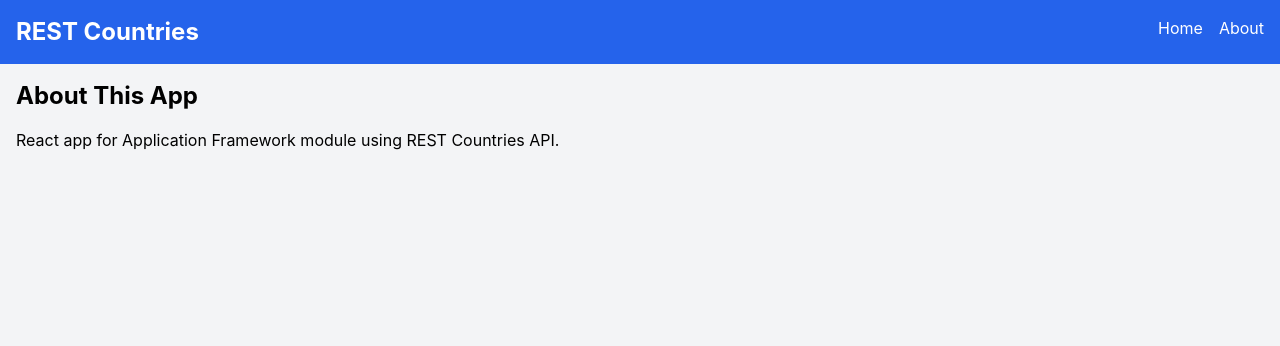
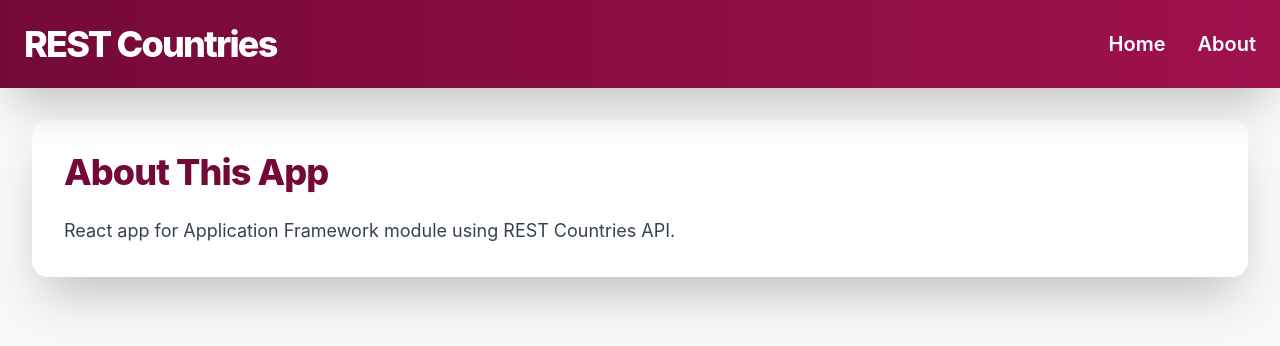
Before and after one commit to Shanuka095/WorldFacts, a React (Create React App) app: page /about in a window 1280 px wide. Shown: the top 346 px of the page. Built offline with nearby package versions, Linux system fonts and the light colour scheme.

Commit message:
Updated SearchFilter layout, changed main color to #740938, added animations and enhanced CSS

```diff
--- a/src/App.js
+++ b/src/App.js
@@ -6,7 +6,7 @@ import About from './pages/About';
    export default function App() {
      return (
        <Router>
-      <div className="min-h-screen bg-gray-100">
+         <div className="min-h-screen bg-gradient-to-b from-gray-50 to-gray-100">
            <Header />
            <Routes>
              <Route path="/" element={<Home />} />
--- a/src/components/CountryCard.js
+++ b/src/components/CountryCard.js
@@ -1,13 +1,13 @@
 import { Link } from 'react-router-dom';
-export default function CountryCard({ country }) {
-  return (
-    <div className="bg-white shadow-md rounded-lg p-4 hover:shadow-lg">
-      <img src={country.flags.png} alt={country.name.common} className="w-full h-32 object-cover rounded" />
-      <h3 className="text-lg font-semibold mt-2">{country.name.common}</h3>
-      <p><strong>Capital:</strong> {country.capital?.[0] || 'N/A'}</p>
-      <p><strong>Population:</strong> {country.population.toLocaleString()}</p>
-      <p><strong>Region:</strong> {country.region}</p>
-      <Link to={`/country/${country.name.common}`} className="text-blue-500 mt-2 inline-block">View Details</Link>
-    </div>
-  );
-}
+   export default function CountryCard({ country }) {
+     return (
+       <div className="bg-white shadow-2xl rounded-2xl p-6 border border-[#740938]/20 hover:shadow-[0_10px_20px_rgba(116,9,56,0.3)] transition-all duration-500 transform hover:scale-105 hover:rotate-1 animate-slideUpBounce">
+         <img src={country.flags.png} alt={country.name.common} className="w-full h-44 object-cover rounded-xl mb-4 shadow-md" />
+         <h3 className="text-2xl font-extrabold text-gray-900 mb-3 tracking-tight">{country.name.common}</h3>
+         <p className="text-gray-700 text-base"><strong>Capital:</strong> {country.capital?.[0] || 'N/A'}</p>
+         <p className="text-gray-700 text-base"><strong>Population:</strong> {country.population.toLocaleString()}</p>
+         <p className="text-gray-700 text-base"><strong>Region:</strong> {country.region}</p>
+         <Link to={`/country/${country.name.common}`} className="text-[#740938] font-bold mt-4 inline-block hover:text-[#4e0625] transition-all duration-300 hover:scale-110 hover:rotate-2 transform">View Details</Link>
+       </div>
+     );
+   }
--- a/src/components/Header.js
+++ b/src/components/Header.js
@@ -1,12 +1,12 @@
 import { Link } from 'react-router-dom';
    export default function Header() {
      return (
-    <header className="bg-blue-600 text-white p-4">
-      <div className="container mx-auto flex justify-between">
-        <Link to="/" className="text-2xl font-bold">REST Countries</Link>
-        <nav>
-          <Link to="/" className="mr-4">Home</Link>
-          <Link to="/about">About</Link>
+       <header className="bg-gradient-to-r from-[#740938] to-[#a0114e] text-white p-6 shadow-2xl animate-fadeInDown backdrop-blur-md">
+         <div className="container mx-auto flex justify-between items-center">
+           <Link to="/" className="text-4xl font-extrabold tracking-tighter hover:text-gray-100 transition-all duration-300 hover:scale-110 hover:rotate-2 transform">REST Countries</Link>
+           <nav className="flex items-center gap-8">
+             <Link to="/" className="text-xl font-semibold hover:text-gray-100 transition-all duration-300 hover:scale-110 hover:rotate-2 transform">Home</Link>
+             <Link to="/about" className="text-xl font-semibold hover:text-gray-100 transition-all duration-300 hover:scale-110 hover:rotate-2 transform">About</Link>
            </nav>
          </div>
        </header>
--- a/src/components/SearchFilter.js
+++ b/src/components/SearchFilter.js
@@ -1,18 +1,18 @@
 export default function SearchFilter({ searchTerm, setSearchTerm, region, setRegion }) {
     const regions = ['Africa', 'Americas', 'Asia', 'Europe', 'Oceania'];
     return (
-      <div className="flex flex-col md:flex-row gap-4 mb-6">
+      <div className="flex justify-between items-center gap-6 mb-10 animate-fadeIn">
         <input
           type="text"
           placeholder="Search for a country..."
           value={searchTerm}
           onChange={(e) => setSearchTerm(e.target.value)}
-          className="border p-2 rounded w-full md:w-1/3"
+          className="border-2 border-[#740938] bg-gradient-to-r from-white to-gray-50 p-4 rounded-xl w-full md:w-1/3 shadow-lg focus:outline-none focus:ring-4 focus:ring-[#740938]/50 transition-all duration-500 focus:scale-105 transform animate-fadeInRight"
         />
         <select
           value={region}
           onChange={(e) => setRegion(e.target.value)}
-          className="border p-2 rounded w-full md:w-1/5"
+          className="border-2 border-[#740938] bg-gradient-to-r from-white to-gray-50 p-4 rounded-xl w-full md:w-1/5 shadow-lg focus:outline-none focus:ring-4 focus:ring-[#740938]/50 transition-all duration-500 focus:scale-105 transform animate-fadeInLeft"
         >
           <option value="">Filter by Region</option>
           {regions.map((reg) => <option key={reg} value={reg}>{reg}</option>)}
--- a/src/pages/About.js
+++ b/src/pages/About.js
@@ -1,8 +1,10 @@
 export default function About() {
     return (
-      <div className="container mx-auto p-4">
-        <h2 className="text-2xl font-bold mb-4">About This App</h2>
-        <p>React app for Application Framework module using REST Countries API.</p>
+      <div className="container mx-auto p-8 bg-gradient-to-b from-gray-50 to-gray-100 min-h-screen animate-fadeInUp">
+        <div className="bg-white shadow-2xl rounded-2xl p-8">
+          <h2 className="text-4xl font-extrabold text-[#740938] mb-6 tracking-tight">About This App</h2>
+          <p className="text-gray-700 text-lg leading-relaxed">React app for Application Framework module using REST Countries API.</p>
+        </div>
       </div>
     );
   }
--- a/src/pages/CountryDetails.js
+++ b/src/pages/CountryDetails.js
@@ -19,19 +19,19 @@ export default function CountryDetails() {
        };
        fetchCountry();
      }, [name]);
-  if (loading) return <p className="text-center">Loading...</p>;
-  if (!country) return <p className="text-center">Country not found.</p>;
+     if (loading) return <p className="text-center text-[#740938] text-xl font-bold animate-bounce">Loading...</p>;
+     if (!country) return <p className="text-center text-[#740938] text-xl font-bold animate-fadeIn">Country not found.</p>;
      return (
-    <div className="container mx-auto p-4">
-      <Link to="/" className="text-blue-500 mb-4 inline-block">← Back</Link>
-      <div className="bg-white shadow-md rounded-lg p-6 flex flex-col md:flex-row gap-6">
-        <img src={country.flags.png} alt={country.name.common} className="w-full md:w-1/2 h-64 object-cover rounded" />
+       <div className="container mx-auto p-8 bg-gradient-to-b from-gray-50 to-gray-100 min-h-screen animate-fadeInUp">
+         <Link to="/" className="text-[#740938] font-bold text-xl mb-8 inline-block hover:text-[#4e0625] transition-all duration-500 hover:scale-110 hover:rotate-3 transform">← Back</Link>
+         <div className="bg-gradient-to-br from-white to-gray-50 shadow-2xl rounded-2xl p-10 flex flex-col md:flex-row gap-10 animate-slideInRight">
+           <img src={country.flags.png} alt={country.name.common} className="w-full md:w-1/2 h-96 object-cover rounded-xl shadow-lg" />
            <div>
-          <h2 className="text-2xl font-bold mb-4">{country.name.common}</h2>
-          <p><strong>Capital:</strong> {country.capital?.[0] || 'N/A'}</p>
-          <p><strong>Population:</strong> {country.population.toLocaleString()}</p>
-          <p><strong>Region:</strong> {country.region}</p>
-          <p><strong>Languages:</strong> {Object.values(country.languages || {}).join(', ')}</p>
+             <h2 className="text-4xl font-extrabold text-gray-900 mb-8 tracking-tight">{country.name.common}</h2>
+             <p className="text-gray-700 text-lg mb-3"><strong>Capital:</strong> {country.capital?.[0] || 'N/A'}</p>
+             <p className="text-gray-700 text-lg mb-3"><strong>Population:</strong> {country.population.toLocaleString()}</p>
+             <p className="text-gray-700 text-lg mb-3"><strong>Region:</strong> {country.region}</p>
+             <p className="text-gray-700 text-lg"><strong>Languages:</strong> {Object.values(country.languages || {}).join(', ')}</p>
            </div>
          </div>
        </div>
--- a/src/pages/Home.js
+++ b/src/pages/Home.js
@@ -25,15 +25,15 @@ export default function Home() {
        fetchCountries();
      }, [searchTerm, region]);
      return (
-    <div className="container mx-auto p-4">
+       <div className="container mx-auto p-8 bg-gradient-to-b from-gray-50 to-gray-100 min-h-screen animate-fadeInUp">
          <SearchFilter searchTerm={searchTerm} setSearchTerm={setSearchTerm} region={region} setRegion={setRegion} />
          {loading ? (
-        <p>Loading...</p>
+           <p className="text-center text-[#740938] text-xl font-bold animate-bounce">Loading...</p>
          ) : (
-        <div className="grid grid-cols-1 sm:grid-cols-2 md:grid-cols-3 lg:grid-cols-4 gap-6">
+           <div className="grid grid-cols-1 sm:grid-cols-2 md:grid-cols-3 lg:grid-cols-4 gap-10">
              {countries.length ? countries.map((country) => (
                <CountryCard key={country.name.common} country={country} />
-          )) : <p>No countries found.</p>}
+             )) : <p className="text-center text-[#740938] text-xl font-bold animate-fadeIn">No countries found.</p>}
            </div>
          )}
        </div>
```
Lines whose indentation alone changed are shown as unchanged.
